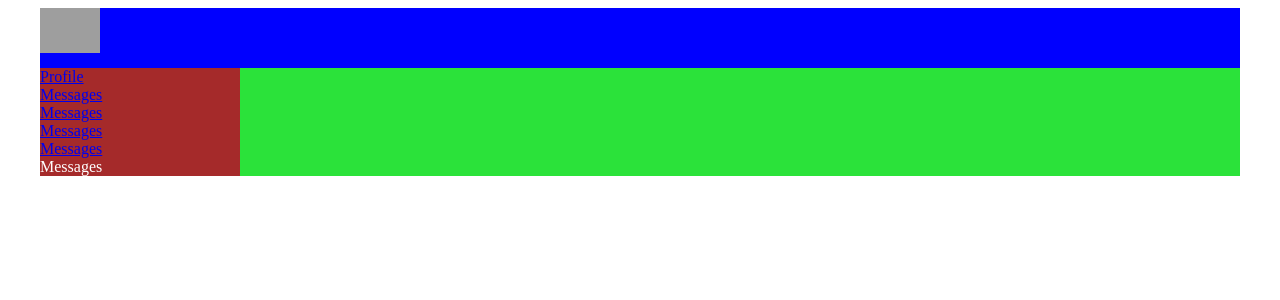
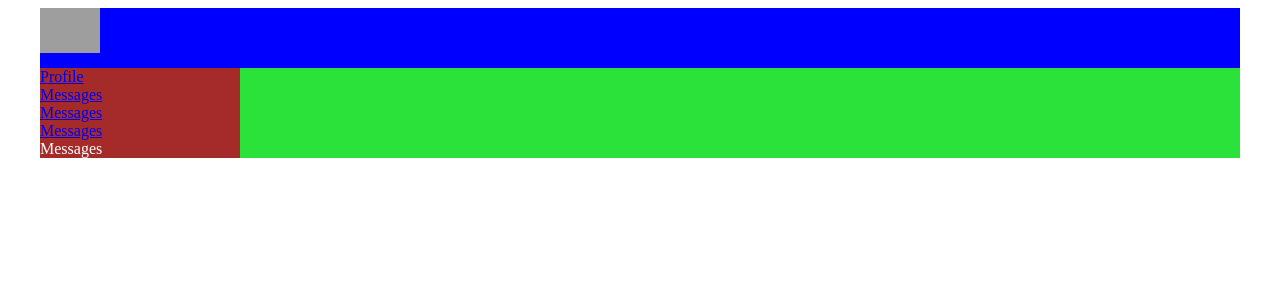
Before and after one commit to Den26111/app, a React (Create React App) app: page / in a window 1280 px wide. Shown: the top 300 px of the page. Built offline with nearby package versions, Linux system fonts and the light colour scheme; grey boxes are pictures that could not be loaded.

Commit message:
NewState

```diff
--- a/src/components/Navbar/Navbar.jsx
+++ b/src/components/Navbar/Navbar.jsx
@@ -19,9 +19,6 @@ const Navbar = () =>{
         <div className={`${s.item} ${s.active}`}>
       <Link to="/dialogs">Messages</Link>
         </div>
-        <div className={`${s.item} ${s.active}`}>
-      <Link to="/dialogs">Messages</Link>
-        </div>
 
         <div className={s.item}>
       <a>Messages</a>
```
